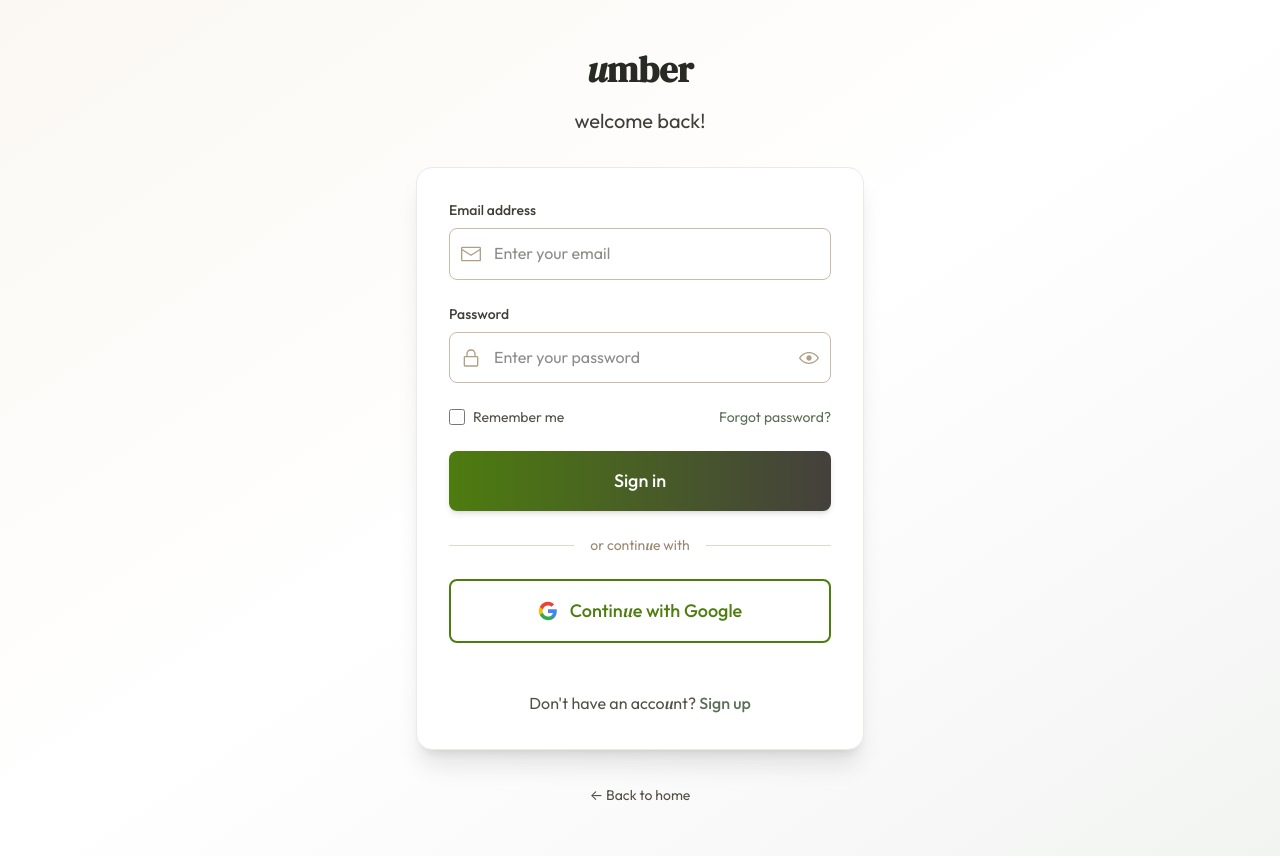
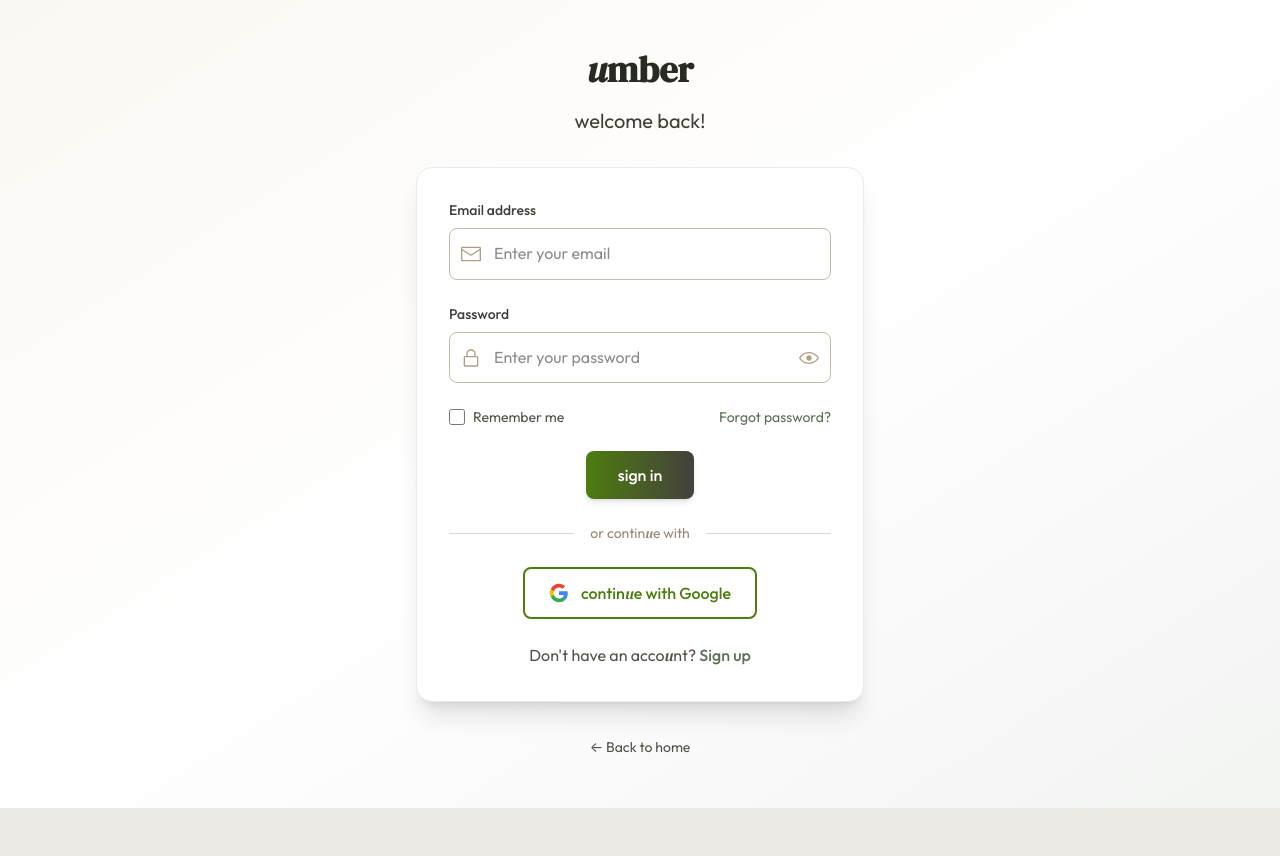
Before and after one commit to hayzaydeee/umber, a React (Vite) app in the folder umber-frontend/: page /login in a window 1280 px wide. After the commit the page ends 808 px from the top, so only its background shows below. Built offline with nearby package versions, Linux system fonts and the light colour scheme.

Commit message:
login updates | 06.09.28

```diff
--- a/umber-frontend/src/pages/Login.jsx
+++ b/umber-frontend/src/pages/Login.jsx
@@ -244,22 +244,24 @@ function Login() {
             </div>
 
             {/* Submit Button */}
+            <div className="flex justify-center">
               <Button
                 type="submit"
                 variant="contemplative"
-              size="lg"
+                size="md"
                 disabled={isSubmitting}
-              className="w-full"
+                className="px-8"
               >
                 {isSubmitting ? (
                   <>
                     <div className="w-5 h-5 border-2 border-white/30 border-t-white rounded-full animate-spin mr-2" />
-                  <UmberText>Signing in...</UmberText>
+                    <UmberText>signing in...</UmberText>
                   </>
                 ) : (
-                <UmberText>Sign in</UmberText>
+                  <UmberText>sign in</UmberText>
                 )}
               </Button>
+            </div>
           </form>
 
           {/* Divider */}
@@ -277,18 +279,19 @@ function Login() {
           </div>
 
           {/* Google Login Button */}
+          <div className="flex justify-center mb-6">
             <Button
               type="button"
               variant="outline"
-            size="lg"
+              size="md"
               disabled={isGoogleLoading || isSubmitting}
               onClick={handleGoogleLogin}
-            className="w-full mb-6 border-umber-300 hover:border-umber-400"
+              className="px-6 border-umber-300 hover:border-umber-400"
             >
             {isGoogleLoading ? (
               <>
                 <div className="w-5 h-5 border-2 border-umber-400/30 border-t-umber-600 rounded-full animate-spin mr-3" />
-                <UmberText>Signing in with Google...</UmberText>
+                <UmberText>signing in with Google...</UmberText>
               </>
             ) : (
               <>
@@ -310,10 +313,11 @@ function Login() {
                     d="M12 5.38c1.62 0 3.06.56 4.21 1.64l3.15-3.15C17.45 2.09 14.97 1 12 1 7.7 1 3.99 3.47 2.18 7.07l3.66 2.84c.87-2.6 3.3-4.53 6.16-4.53z"
                   />
                 </svg>
-                <UmberText>Continue with Google</UmberText>
+                <UmberText>continue with Google</UmberText>
               </>
             )}
             </Button>
+          </div>
 
           {/* Sign Up Link */}
           <div className="mt-6 text-center">
```
Lines whose indentation alone changed are shown as unchanged.
